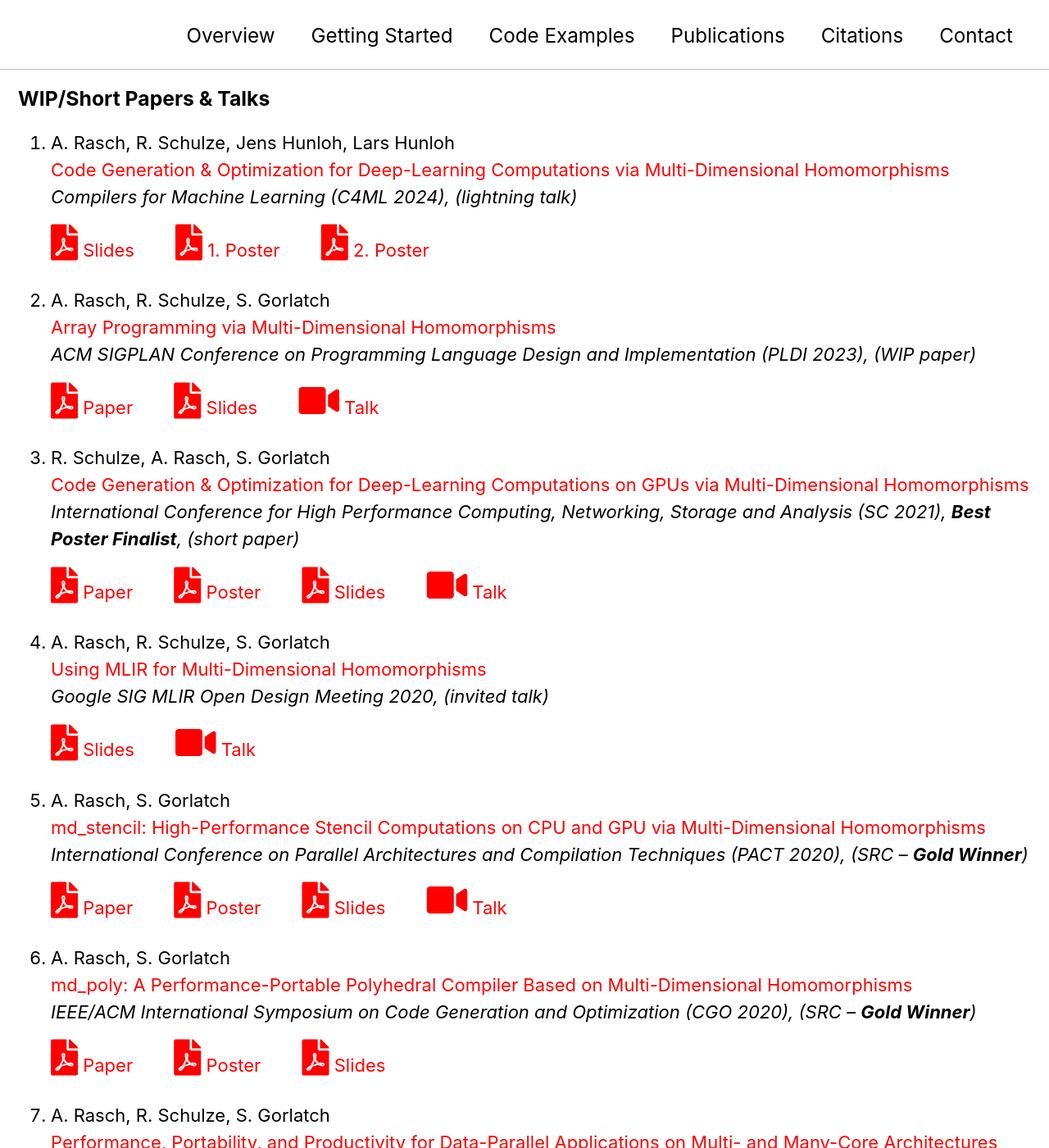
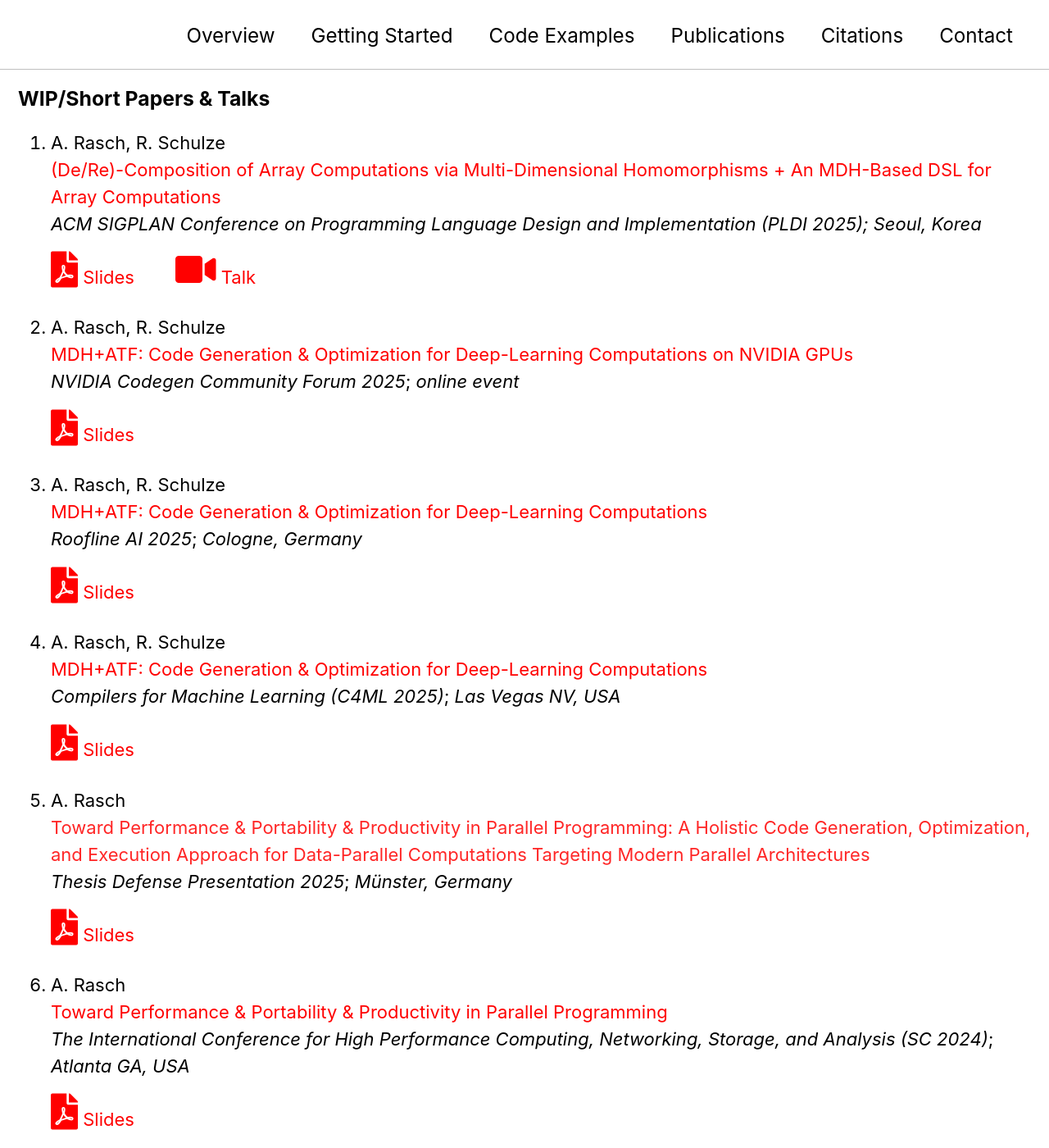
Before and after one commit to mdh-lang/mdh-lang.github.io, a Jekyll site: the page built from index.md, in a window 1280 px wide and 1400 px high, scrolled down 5743 px. Shown: the whole window at 82% size. Built offline with Jekyll 4.4.1, drawn with Linux system fonts in a browser that asks for light colours; cached includes are drawn as plain includes; some of the changed text lies outside the part shown.

Commit message:
Add talks (#52)

```diff
--- a/index.md
+++ b/index.md
@@ -359,6 +359,47 @@ By incorporating the user into the optimization process, we enable two major adv
 
 ### WIP/Short Papers & Talks
 
+1.  A. Rasch, R. Schulze \\
+    [(De/Re)-Composition of Array Computations via Multi-Dimensional Homomorphisms + An MDH-Based DSL for Array Computations](http://pldi25.sigplan.org) \\
+    *ACM SIGPLAN Conference on Programming Language Design and Implementation (PLDI 2025); Seoul, Korea* \\
+    <a href="assets/files/publications/pldi25/slides.pdf"><i class="fas fa-file-pdf" style="color: red; font-size: 2em; padding-top: .4em"></i></a> [Slides](assets/files/publications/pldi25/slides.pdf)
+    <a href="https://www.youtube.com/watch?v=7Tr9IKYhdhw"><i class="fas fa-video" style="color: red; font-size: 2em; padding-top: .4em; padding-left: 1em"></i></a> [Talk](https://www.youtube.com/watch?v=7Tr9IKYhdhw)
+
+1.  A. Rasch, R. Schulze \\
+    [MDH+ATF: Code Generation & Optimization for Deep-Learning Computations on NVIDIA GPUs](https://developer.nvidia.com/blog/author/vgrover/) \\
+    *NVIDIA Codegen Community Forum 2025*; *online event*\\
+    <a href="assets/files/publications/nvidia25/slides.pdf"><i class="fas fa-file-pdf" style="color: red; font-size: 2em; padding-top: .4em"></i></a> [Slides](assets/files/publications/nvidia25/slides.pdf)
+
+1.  A. Rasch, R. Schulze \\
+    [MDH+ATF: Code Generation & Optimization for Deep-Learning Computations](http://roofline.ai) \\
+    *Roofline AI 2025*; *Cologne, Germany*\\
+    <a href="assets/files/publications/roofline25/slides.pdf"><i class="fas fa-file-pdf" style="color: red; font-size: 2em; padding-top: .4em"></i></a> [Slides](assets/files/publications/roofline25/slides.pdf)
+
+1.  A. Rasch, R. Schulze \\
+    [MDH+ATF: Code Generation & Optimization for Deep-Learning Computations](http://c4ml.org) \\
+    *Compilers for Machine Learning (C4ML 2025)*; *Las Vegas NV, USA*\\
+    <a href="assets/files/publications/c4ml25/slides.pdf"><i class="fas fa-file-pdf" style="color: red; font-size: 2em; padding-top: .4em"></i></a> [Slides](assets/files/publications/c4ml25/slides.pdf)
+
+1.  A. Rasch \\
+    [Toward Performance & Portability & Productivity in Parallel Programming: A Holistic Code Generation, Optimization, and Execution Approach for Data-Parallel Computations Targeting Modern Parallel Architectures]() \\
+    *Thesis Defense Presentation 2025*; *Münster, Germany*\\
+    <a href="assets/files/publications/phd_defense/slides.pdf"><i class="fas fa-file-pdf" style="color: red; font-size: 2em; padding-top: .4em"></i></a> [Slides](assets/files/publications/phd_defense/slides.pdf)
+
+1.  A. Rasch \\
+    [Toward Performance & Portability & Productivity in Parallel Programming](https://sc24.supercomputing.org) \\
+    *The International Conference for High Performance Computing, Networking, Storage, and Analysis (SC 2024)*; *Atlanta GA, USA*\\
+    <a href="assets/files/publications/sc24/slides.pdf"><i class="fas fa-file-pdf" style="color: red; font-size: 2em; padding-top: .4em"></i></a> [Slides](assets/files/publications/sc24/slides.pdf)
+
+1.  A. Rasch \\
+    [(De/Re)-Composition of Data-Parallel Computations via Multi-Dimensional Homomorphisms](https://dl.acm.org/doi/10.1145/3665643) \\
+    *ACM SIGPLAN Conference on Programming Language Design and Implementation (PLDI 2024); Copenhagen, Denmark* \\
+    <a href="assets/files/publications/pldi24/slides.pdf"><i class="fas fa-file-pdf" style="color: red; font-size: 2em; padding-top: .4em"></i></a> [Slides](assets/files/publications/pldi24/slides.pdf)
+
+1.  Jens Hunloh, Lars Hunloh, R. Schulze, A. Rasch, T. Grosser \\
+    [Linalg vs MDH: A Comparison of two MLIR Dialects](https://llvm.swoogo.com/2024eurollvm) \\
+    *European LLVM Developers' Meeting (EuroLLVM 2024); Vienna, Austria* \\
+    <a href="assets/files/publications/eurollvm24/slides.pdf"><i class="fas fa-file-pdf" style="color: red; font-size: 2em; padding-top: .4em"></i></a> [Slides](assets/files/publications/eurollvm24/slides.pdf)
+
 1.  A. Rasch, R. Schulze, Jens Hunloh, Lars Hunloh \\
     [Code Generation & Optimization for Deep-Learning Computations via Multi-Dimensional Homomorphisms](https://www.c4ml.org) \\
     *Compilers for Machine Learning (C4ML 2024), (lightning talk)* \\
```
Also changed, not shown: other parts of index.md (+6 -6 lines), 8 other files.
